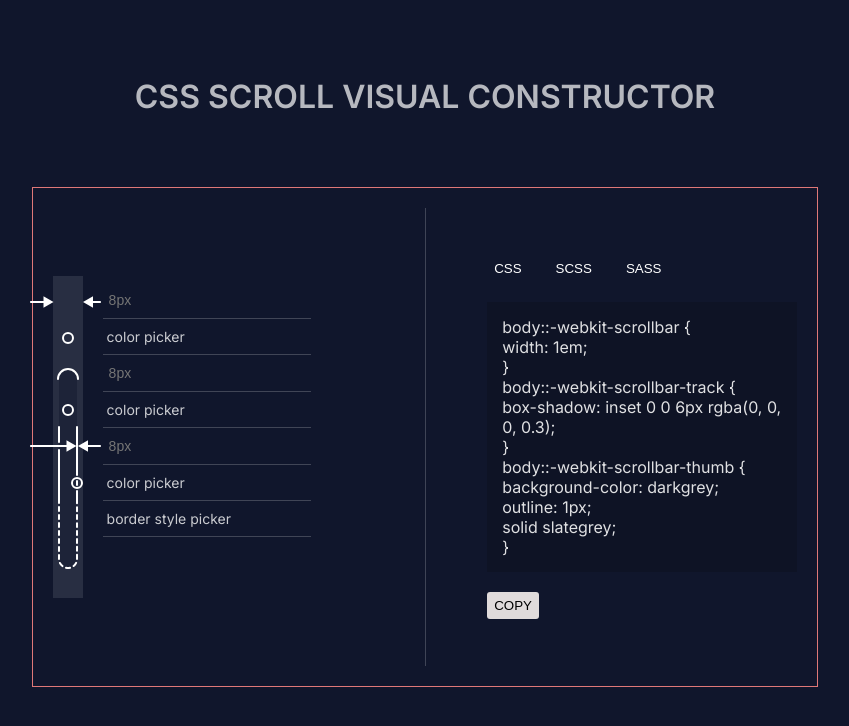
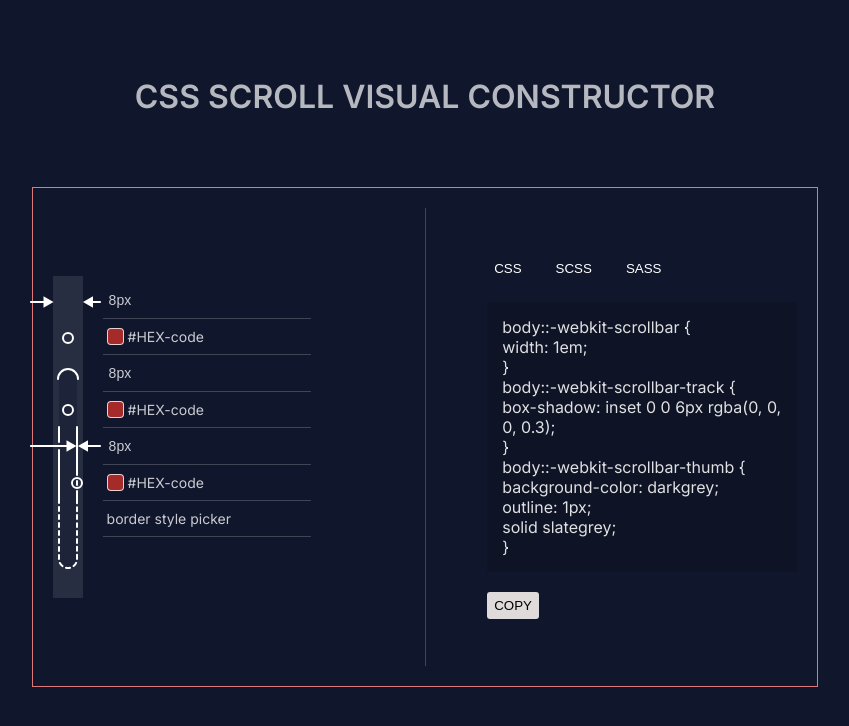
Before and after one commit to Dompower25/Scrollbar-Generator, a Vue app: page / in a window 1280 px wide. Shown: the top 726 px of the page, without its empty margins (215-1064 px from the left). Built offline with nearby package versions, Linux system fonts and the light colour scheme.

Commit message:
ScrollbarColorPicker *стилизация поля ввода текста* ScrollbarEnteringSize *стилизация*

```diff
--- a/src/components/Wrapper.vue
+++ b/src/components/Wrapper.vue
@@ -1,5 +1,6 @@
 <script setup lang="ts">
 import SButton from "./button/SButton.vue";
+import ScrollbarColorPicker from "./inputs/ScrollbarColorPicker.vue";
 import ScrollbarEnteringSize from "./inputs/ScrollbarEnteringSize.vue";
 </script>
 
@@ -15,15 +16,15 @@ import ScrollbarEnteringSize from "./inputs/ScrollbarEnteringSize.vue";
             <div class="input_scrollbar_style">
               <ScrollbarEnteringSize />
             </div>
-            <div class="input_scrollbar_style">color picker</div>
+            <div class="input_scrollbar_style"><ScrollbarColorPicker /></div>
             <div class="input_scrollbar_style">
               <ScrollbarEnteringSize />
             </div>
-            <div class="input_scrollbar_style">color picker</div>
+            <div class="input_scrollbar_style"><ScrollbarColorPicker /></div>
             <div class="input_scrollbar_style">
               <ScrollbarEnteringSize />
             </div>
-            <div class="input_scrollbar_style">color picker</div>
+            <div class="input_scrollbar_style"><ScrollbarColorPicker /></div>
             <div class="input_scrollbar_style">border style picker</div>
           </div>
         </div>
--- a/src/components/inputs/ScrollbarColorPicker.vue
+++ b/src/components/inputs/ScrollbarColorPicker.vue
@@ -1,11 +1,26 @@
-<script setup lang="ts">
-
-</script>
+<script setup lang="ts"></script>
 
 <template>
-        <input type="color">
+  <div class="wrapperColorPicker">
+    <div class="colorPicker" />
+    #HEX-code
+  </div>
 </template>
+
+<!-- при нажатии на colorPicker отображается окно с выбором цвета. Выбраный цвет отображается в формате HEX-кода -->
 
 <style lang="scss">
 
+.wrapperColorPicker {
+        display: flex;
+}
+.colorPicker {
+        margin-right: 4px;
+  width: 15px;
+  height: 15px;
+  border: 1px solid rgba(255, 255, 255, 0.78);
+  border-radius: 4px;
+  background-color: brown; //передавать стиль пропсом в див colorPicker
+  cursor: pointer;
+}
 </style>
--- a/src/components/inputs/ScrollbarEnteringSize.vue
+++ b/src/components/inputs/ScrollbarEnteringSize.vue
@@ -1,7 +1,7 @@
 <script setup lang="ts"></script>
 
 <template>
-  <input type="text" placeholder="8px" class="input"></input>
+  <input type="text" class="input" value="8px" />
 </template>
 
 <style lang="scss">
```
